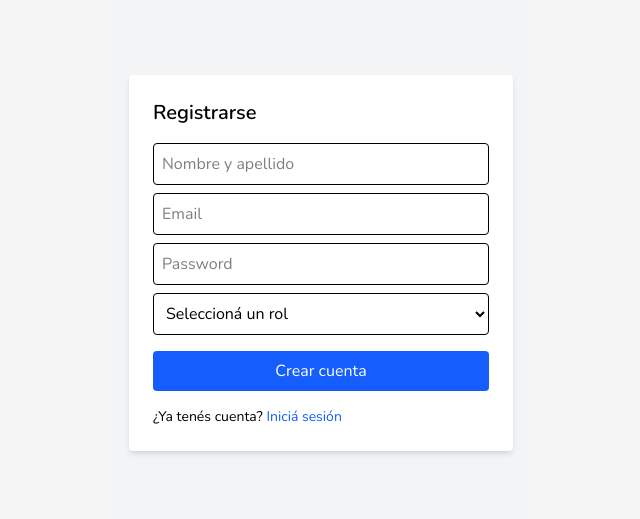
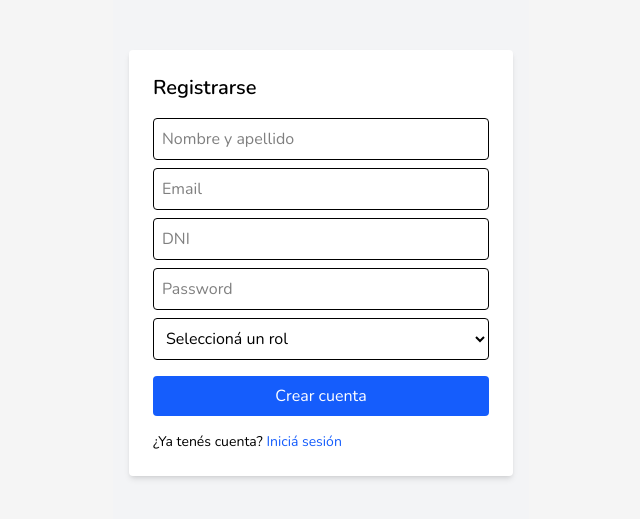
Before and after one commit to Lucio-Morales/client-manager-react, a React (Vite) app: page /auth/register in a window 1280 px wide. Shown: the part 137-656 px from the top of the page, without its empty margins (319-959 px from the left). Built offline with nearby package versions, Linux system fonts and the light colour scheme; a web font is replaced by a local one.

Commit message:
add dni input in register

```diff
--- a/src/modules/auth/api/authService.ts
+++ b/src/modules/auth/api/authService.ts
@@ -7,17 +7,20 @@ interface User {
   role: Role;
   name: string;
   email: string;
+  dni: string;
 }
 
 export async function registerRequest(
   name: string,
   email: string,
+  dni: string,
   password: string,
   role: Role
 ): Promise<{ success: boolean; user: User }> {
   const response = await axios.post('http://localhost:3000/auth/register', {
     name,
     email,
+    dni,
     password,
     role,
   });
--- a/src/modules/auth/pages/RegisterPage.tsx
+++ b/src/modules/auth/pages/RegisterPage.tsx
@@ -6,6 +6,7 @@ export default function RegisterPage() {
   const [formData, setFormData] = useState({
     name: '',
     email: '',
+    dni: '',
     password: '',
     role: '',
   });
@@ -29,6 +30,7 @@ export default function RegisterPage() {
       const { success } = await registerRequest(
         formData.name,
         formData.email,
+        formData.dni,
         formData.password,
         formData.role as 'trainer' | 'client'
       );
@@ -37,7 +39,7 @@ export default function RegisterPage() {
 
       if (success) {
         setRegistered(true);
-        setFormData({ name: '', email: '', password: '', role: '' });
+        setFormData({ name: '', email: '', dni: '', password: '', role: '' });
       } else {
         setError('Ocurrió un error al registrar.');
       }
@@ -89,6 +91,16 @@ export default function RegisterPage() {
           />
 
           <input
+            type="text"
+            name="dni"
+            placeholder="DNI"
+            value={formData.dni}
+            onChange={handleChange}
+            required
+            className="w-full p-2 border mb-2 rounded"
+          />
+
+          <input
             type="password"
             name="password"
             placeholder="Password"
```
